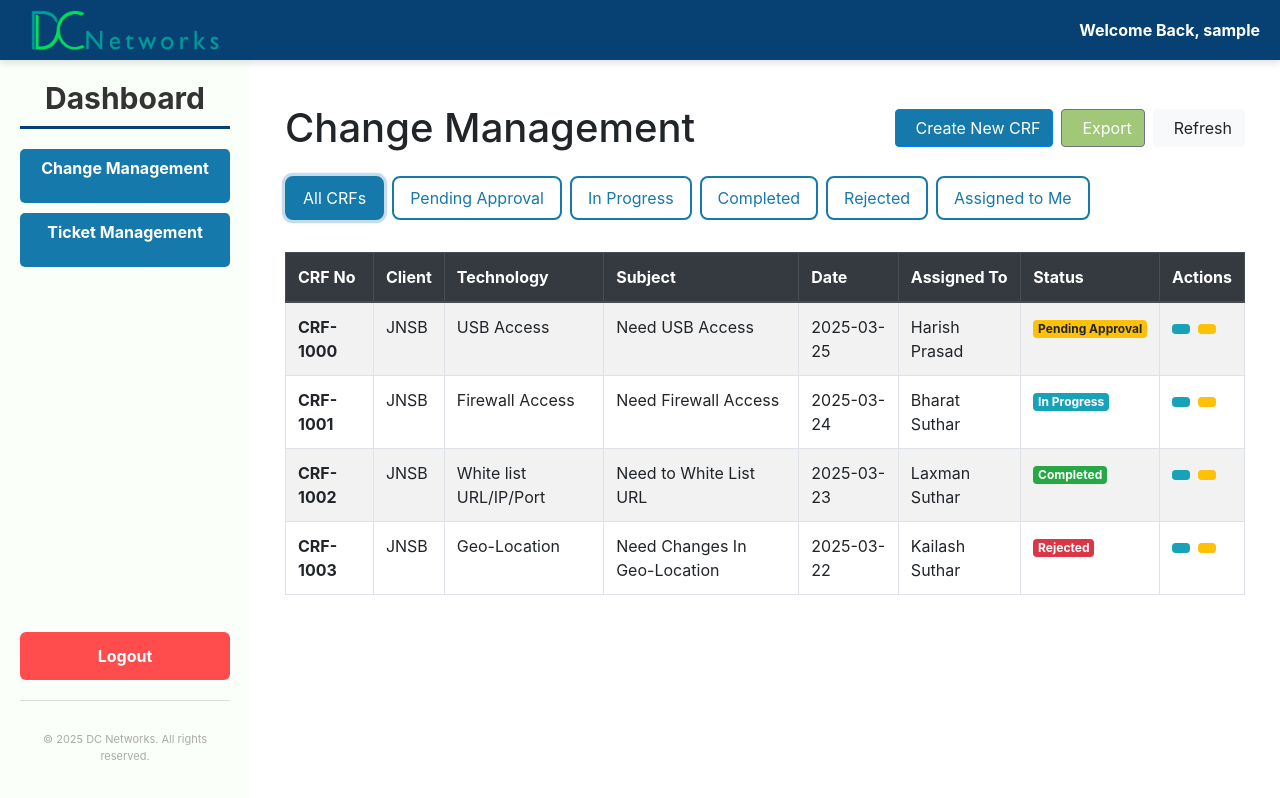
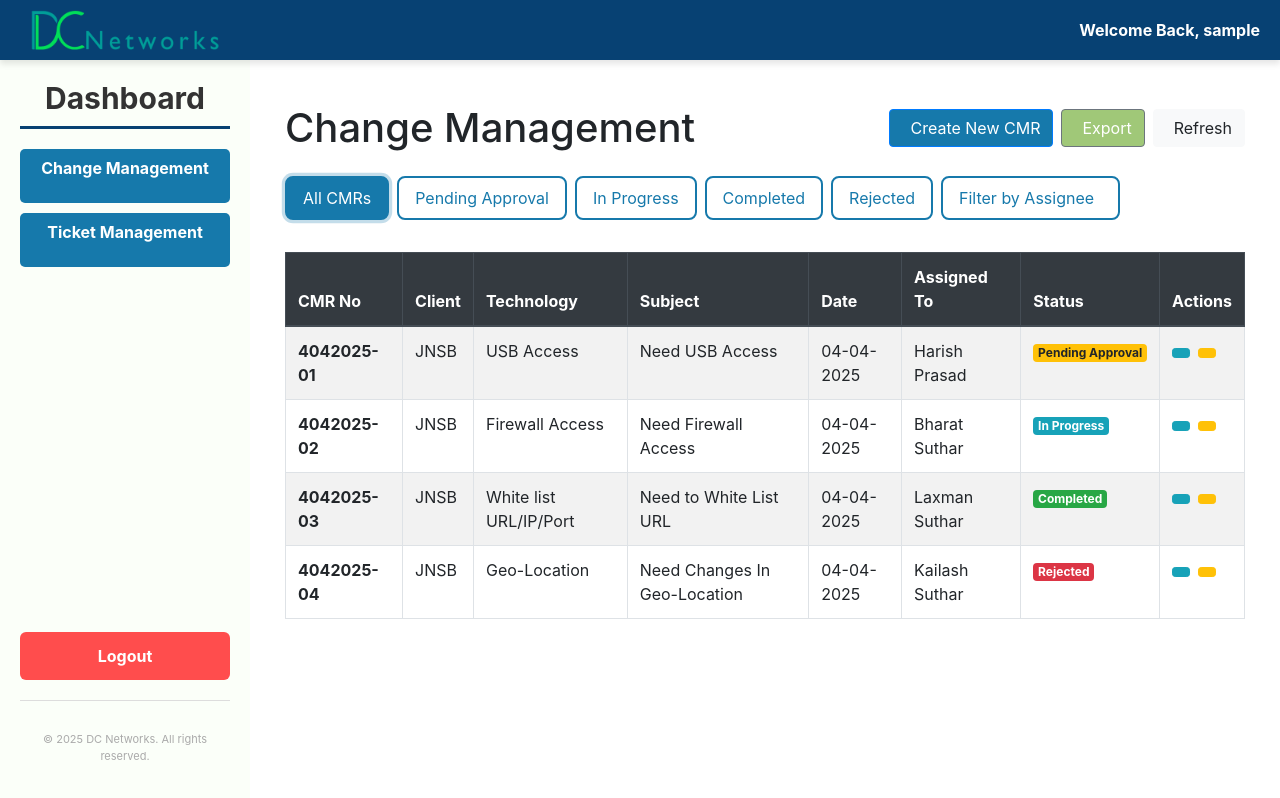
Before and after one commit to HarishTPrasad/dc2, a React (Create React App) app in the folder frontend/: page /dashboard/changem in a window 1280 px wide. Built offline with nearby package versions, Linux system fonts and the light colour scheme; sample sign-in values are in the browser's storage.

Commit message:
new updates

```diff
--- a/frontend/src/Components/Pages/ChangeM.jsx
+++ b/frontend/src/Components/Pages/ChangeM.jsx
@@ -1,42 +1,42 @@
 import React, { useState } from 'react';
 import { useNavigate } from 'react-router-dom';
 
-function ChangeM() {
+function ChangeM({ username = "Harish Prasad" }) {
   const navigate = useNavigate();
   const [tickets, setTickets] = useState([
     {
-      crfNo: 'CRF-1000',
+      crfNo: '4042025-01',
       client: 'JNSB',
       technology: 'USB Access',
       subject: 'Need USB Access',
-      date: '2025-03-25',
+      date: '04-04-2025',
       assignedTo: 'Harish Prasad',
       status: 'Pending Approval',
     },
     {
-      crfNo: 'CRF-1001',
+      crfNo: '4042025-02',
       client: 'JNSB',
       technology: 'Firewall Access',
       subject: 'Need Firewall Access',
-      date: '2025-03-24',
+      date: '04-04-2025',
       assignedTo: 'Bharat Suthar',
       status: 'In Progress',
     },
     {
-      crfNo: 'CRF-1002',
+      crfNo: '4042025-03',
       client: 'JNSB',
       technology: 'White list URL/IP/Port',
       subject: 'Need to White List URL',
-      date: '2025-03-23',
+      date: '04-04-2025',
       assignedTo: 'Laxman Suthar',
       status: 'Completed',
     },
     {
-      crfNo: 'CRF-1003',
+      crfNo: '4042025-04',
       client: 'JNSB',
       technology: 'Geo-Location',
       subject: 'Need Changes In Geo-Location',
-      date: '2025-03-22',
+      date: '04-04-2025',
       assignedTo: 'Kailash Suthar',
       status: 'Rejected',
     },
@@ -44,9 +44,25 @@ function ChangeM() {
 
   const [filter, setFilter] = useState('all');
   const [sortConfig, setSortConfig] = useState({ key: 'crfNo', direction: 'ascending' });
+  const [assignedFilter, setAssignedFilter] = useState(null);
+  const [showAssignedDropdown, setShowAssignedDropdown] = useState(false);
+
+  // Get unique assignees from tickets
+  const assignees = [...new Set(tickets.map(ticket => ticket.assignedTo))];
 
   const handleFilter = (status) => {
     setFilter(status);
+    setAssignedFilter(null); // Reset assigned filter when changing status
+  };
+
+  const handleAssignedFilter = (assignee) => {
+    if (assignee === 'Assigned to Me') {
+      setAssignedFilter(username);
+    } else {
+      setAssignedFilter(assignee);
+    }
+    setFilter('all'); // Reset status filter when changing assignee
+    setShowAssignedDropdown(false);
   };
 
   const handleCreateNew = () => {
@@ -75,6 +91,11 @@ function ChangeM() {
     ? sortedTickets
     : sortedTickets.filter(ticket => ticket.status === filter);
 
+  // Apply assigned filter if set
+  const finalTickets = assignedFilter
+    ? filteredTickets.filter(ticket => ticket.assignedTo === assignedFilter)
+    : filteredTickets;
+
   const getStatusClass = (status) => {
     switch(status.toLowerCase()) {
       case 'pending approval': return 'warning';
@@ -85,7 +106,7 @@ function ChangeM() {
     }
   };
 
-  // Custom button style
+  // Button styles
   const buttonStyle = {
     borderRadius: '8px',
     border: '2px solid #1679AB',
@@ -118,7 +139,7 @@ function ChangeM() {
             style={{ backgroundColor: "#1679AB"}}
             onClick={handleCreateNew}
           >
-            <i className="fas fa-plus mr-2"></i>Create New CRF
+            <i className="fas fa-plus mr-2"></i>Create New CMR
           </button>
           <button className="btn btn-secondary mr-2" style={{ backgroundColor:"#A0C878"}}>
             <i className="fas fa-file-export mr-2"></i>Export
@@ -129,15 +150,14 @@ function ChangeM() {
         </div>
       </div>
 
-      {/* Updated filter buttons with new styling */}
-      <div className="d-flex flex-wrap mb-4">
+      <div className="d-flex flex-wrap mb-4 align-items-center">
         <button
-          style={filter === 'all' ? activeButtonStyle : buttonStyle}
+          style={filter === 'all' && !assignedFilter ? activeButtonStyle : buttonStyle}
           onMouseOver={(e) => e.currentTarget.style.boxShadow = hoverButtonStyle.boxShadow}
           onMouseOut={(e) => e.currentTarget.style.boxShadow = ''}
           onClick={() => handleFilter('all')}
         >
-          All CRFs
+          All CMRs
         </button>
         <button
           style={filter === 'Pending Approval' ? activeButtonStyle : buttonStyle}
@@ -171,14 +191,44 @@ function ChangeM() {
         >
           Rejected
         </button>
-        <button
-          style={filter === 'Assigned to Me' ? activeButtonStyle : buttonStyle}
-          onMouseOver={(e) => e.currentTarget.style.boxShadow = hoverButtonStyle.boxShadow}
-          onMouseOut={(e) => e.currentTarget.style.boxShadow = ''}
-          onClick={() => handleFilter('Assigned to Me')}
-        >
-          Assigned to Me
-        </button>
+
+        {/* Assigned Dropdown */}
+        <div className="position-relative">
+          <button
+            style={assignedFilter ? activeButtonStyle : buttonStyle}
+            onMouseOver={(e) => e.currentTarget.style.boxShadow = hoverButtonStyle.boxShadow}
+            onMouseOut={(e) => e.currentTarget.style.boxShadow = ''}
+            onClick={() => setShowAssignedDropdown(!showAssignedDropdown)}
+          >
+            {assignedFilter ? `Assigned: ${assignedFilter}` : 'Filter by Assignee'}
+            <i className={`fas fa-chevron-${showAssignedDropdown ? 'up' : 'down'} ml-2`}></i>
+          </button>
+
+          {showAssignedDropdown && (
+            <div
+              className="position-absolute bg-white shadow rounded mt-1"
+              style={{ zIndex: 1000, minWidth: '200px' }}
+              onMouseLeave={() => setShowAssignedDropdown(false)}
+            >
+              <button
+                className="dropdown-item"
+                onClick={() => handleAssignedFilter('Assigned to Me')}
+              >
+                Assigned to Me ({username})
+              </button>
+              <div className="dropdown-divider"></div>
+              {assignees.map((assignee, index) => (
+                <button
+                  key={index}
+                  className="dropdown-item"
+                  onClick={() => handleAssignedFilter(assignee)}
+                >
+                  {assignee}
+                </button>
+              ))}
+            </div>
+          )}
+        </div>
       </div>
 
       <div className="table-responsive">
@@ -186,7 +236,7 @@ function ChangeM() {
           <thead className="thead-dark">
             <tr>
               <th scope="col" onClick={() => requestSort('crfNo')}>
-                CRF No {sortConfig.key === 'crfNo' && (
+                CMR No {sortConfig.key === 'crfNo' && (
                   <i className={`fas fa-sort-${sortConfig.direction === 'ascending' ? 'up' : 'down'} ml-1`}></i>
                 )}
               </th>
@@ -224,7 +274,7 @@ function ChangeM() {
             </tr>
           </thead>
           <tbody>
-            {filteredTickets.map((ticket, index) => (
+            {finalTickets.map((ticket, index) => (
               <tr key={index}>
                 <th scope="row">{ticket.crfNo}</th>
                 <td>{ticket.client}</td>
--- a/frontend/src/Components/Pages/FormA.jsx
+++ b/frontend/src/Components/Pages/FormA.jsx
@@ -301,11 +301,11 @@ function FormA() {
 // };
 
 const handleSubmit = async (e) => {
-  e.preventDefault(); // Prevent form reload
+  e.preventDefault();
 
-  console.log("🔹 Frontend Form Data (Before Submission):", formData); // Log data before sending
+  console.log("🔹 Frontend Form Data (Before Submission):", formData);
 
-  // ✅ Save form data to localStorage before making the API request
+
   localStorage.setItem("formData", JSON.stringify(formData));
 
   try {
@@ -313,19 +313,19 @@ const handleSubmit = async (e) => {
           headers: { "Content-Type": "application/json" }
       });
 
-      console.log("✅ API Response Data (After Submission):", data); // Log API response
+      console.log("✅ API Response Data (After Submission):", data);
 
       if (!data || !data.savedData) {
           throw new Error("Server returned an empty response");
       }
 
-      // ✅ Navigate and pass the API response's saved data
+
       navigate("/dashboard/output", { state: { submittedData: data.savedData } });
 
   } catch (error) {
       console.error("❌ Submission error:", error);
 
-      // ✅ Handle errors gracefully
+
       alert(error.response?.data?.message || "Submission failed!");
   }
 };
--- a/frontend/src/Components/Pages/Login.jsx
+++ b/frontend/src/Components/Pages/Login.jsx
@@ -14,7 +14,6 @@ const credentialsMap = {
   Harish: "Clock@2020",
   Rahul: "Clock@2020",
   Chirag: "Clock@2020",
-
 };
 
 function Login() {
```
Also changed, not shown: 1 other file (tests, documents, lock files or other folders).
